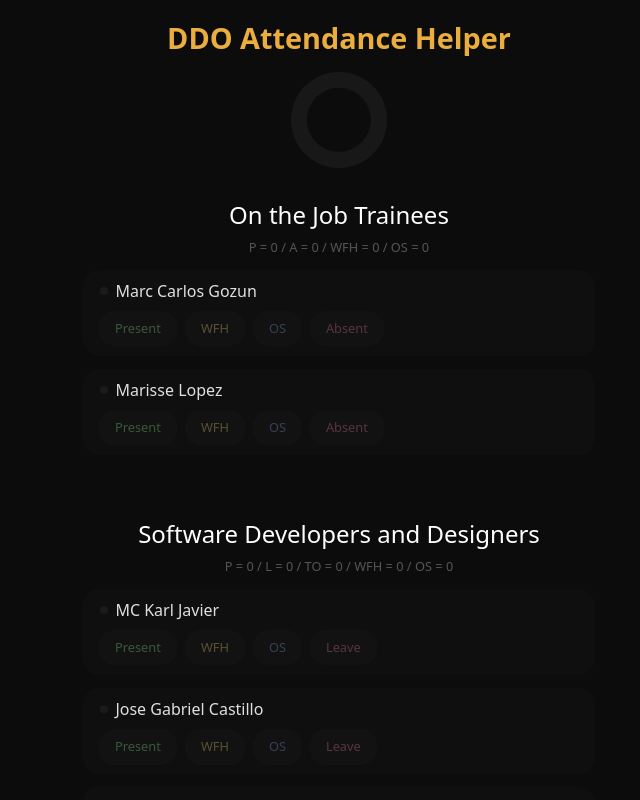
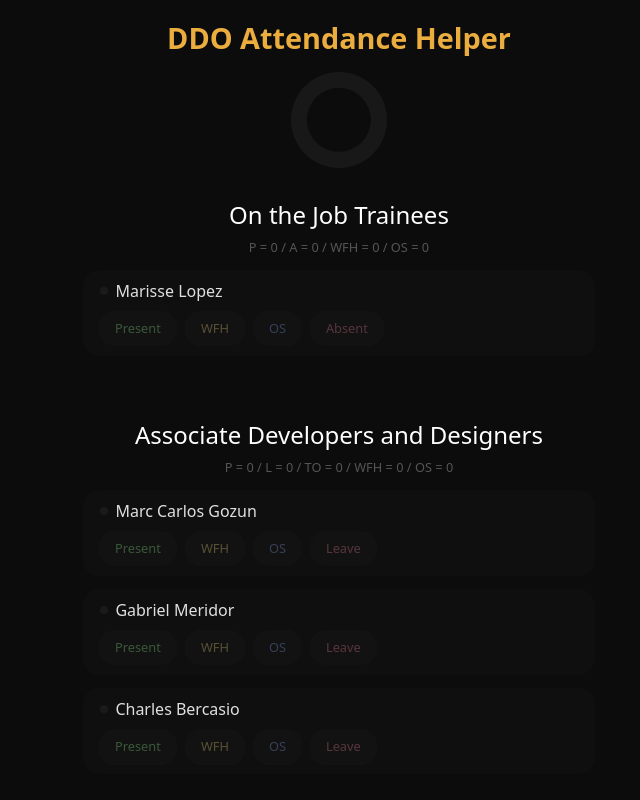
Before and after one commit to GabrielA2K/a2k-attendance, a React (Vite) app: page / in a window 1280 px wide. Shown: the top 800 px of the page, without its empty margins (301-941 px from the left). Built offline with nearby package versions, Linux system fonts and the light colour scheme.

Commit message:
add: TA staff.

```diff
--- a/src/App.jsx
+++ b/src/App.jsx
@@ -79,8 +79,10 @@ export default function App() {
         finalOutput += person.name+" - "+((person.status === "A") ? ((person.leaveType === "") ? "A" : person.leaveType ) : person.status)+" "+((person.timeIn === "") ? "" : "("+person.timeIn+") ")+person.reason+"\n"
       })
 
-      finalOutput += "\nAssociate Developers/Engineers (P="+staff.associateDevelopers.filter(person => person.status === "P").length+"/L="+staff.associateDevelopers.filter(person => person.status === "L").length+"/TO=0/WFH="+staff.associateDevelopers.filter(person => person.status === "WFH").length+"/OS="+staff.associateDevelopers.filter(person => person.status === "OS").length+")\n" +
-      "N/A\n"
+      finalOutput += "\nAssociate Developers/Designers (P="+staff.associateDevelopers.filter(person => person.status === "P").length+"/L="+staff.associateDevelopers.filter(person => person.status === "L").length+"/TO=0/WFH="+staff.associateDevelopers.filter(person => person.status === "WFH").length+"/OS="+staff.associateDevelopers.filter(person => person.status === "OS").length+")\n"
+      staff.associateDevelopers.forEach((person) => {
+        finalOutput += person.name+" - "+((person.status === "L") ? ((person.leaveType === "") ? "Leave" : person.leaveType ) : person.status)+" "+((person.timeIn === "") ? "" : "("+person.timeIn+") ")+person.reason+"\n"
+      })
 
 
       finalOutput += "\nSoftware Developers/Designers (P="+staff.softwareDevelopersDesigners.filter(person => person.status === "P").length+"/L="+staff.softwareDevelopersDesigners.filter(person => person.status === "L").length+"/TO=0/WFH="+staff.softwareDevelopersDesigners.filter(person => person.status === "WFH").length+"/OS="+staff.softwareDevelopersDesigners.filter(person => person.status === "OS").length+")\n"
@@ -179,6 +181,7 @@ export default function App() {
         }
       }></div>
       <StaffList titleClass={"firstItemTitle"} title="On the Job Trainees" list={staff.onTheJobTrainees} trigger={triggerRerender} />
+      <StaffList title="Associate Developers and Designers" list={staff.associateDevelopers} trigger={triggerRerender} />
       <StaffList title="Software Developers and Designers" list={staff.softwareDevelopersDesigners} trigger={triggerRerender} />
       <StaffList title="Project Leaders" list={staff.projectLeaders} trigger={triggerRerender} />
       <StaffList title="Reporting to CTO" list={staff.reportingToCTO} trigger={triggerRerender} />
--- a/src/staffs.js
+++ b/src/staffs.js
@@ -2,10 +2,14 @@
 
 export const staffs = {
     onTheJobTrainees: [
-      { name: "Marc Carlos Gozun", status: "", timeIn: "", reason: "", leaveType: "" },
+
       { name: "Marisse Lopez", status: "", timeIn: "", reason: "", leaveType: "" }
     ],
-    associateDevelopers: [],
+    associateDevelopers: [
+      { name: "Marc Carlos Gozun", status: "", timeIn: "", reason: "", leaveType: "" },
+      { name: "Gabriel Meridor", status: "", timeIn: "", reason: "", leaveType: "" },
+      { name: "Charles Bercasio", status: "", timeIn: "", reason: "", leaveType: "" }
+    ],
     softwareDevelopersDesigners: [
       { name: "MC Karl Javier", status: "", timeIn: "", reason: "", leaveType: "" },
       { name: "Jose Gabriel Castillo", status: "", timeIn: "", reason: "", leaveType: "" },
@@ -32,6 +36,6 @@ export const staffs = {
     ],
     others: [],
     dataVersion: [
-      { version: "1.0.13", name: "", status: "Left", timeIn: "", reason: "", leaveType: "" }
+      { version: "1.0.14", name: "", status: "Left", timeIn: "", reason: "", leaveType: "" }
     ]
 };
```
